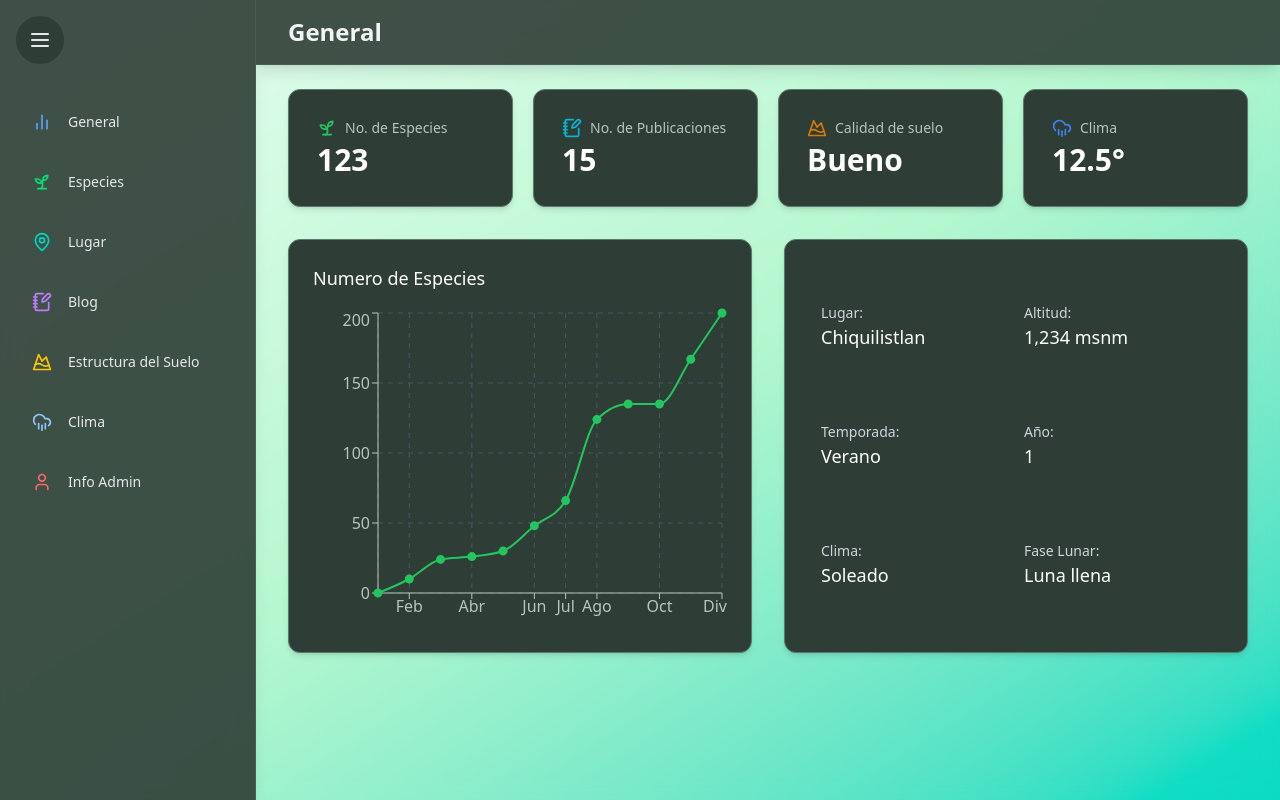
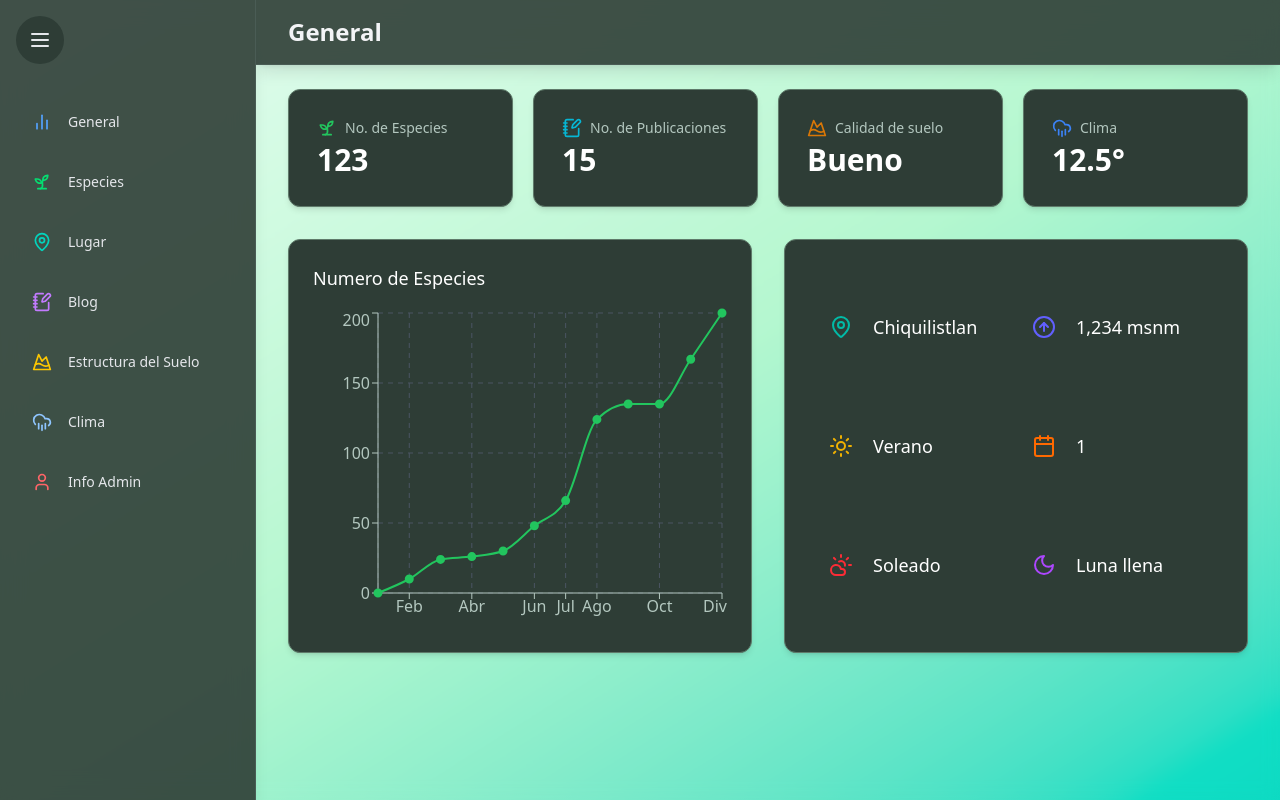
Before and after one commit to romtega/admin-dashboard, a React (Vite) app: page / in a window 1280 px wide. Built offline with nearby package versions, Linux system fonts and the light colour scheme.

Commit message:
fix: table scroll and basicinfo responsiveness

```diff
--- a/src/components/overview/BasicInfo.jsx
+++ b/src/components/overview/BasicInfo.jsx
@@ -1,4 +1,45 @@
 import { motion } from "framer-motion"
+import {
+  MapPin,
+  ArrowUpCircle,
+  Sun,
+  Calendar,
+  CloudSun,
+  Moon,
+} from "lucide-react"
+
+const BASIC_INFO = [
+  {
+    icon: MapPin,
+    color: "text-teal-500",
+    value: "Chiquilistlan",
+  },
+  {
+    icon: ArrowUpCircle,
+    color: "text-indigo-500",
+    value: "1,234 msnm",
+  },
+  {
+    icon: Sun,
+    color: "text-yellow-500",
+    value: "Verano",
+  },
+  {
+    icon: Calendar,
+    color: "text-orange-500",
+    value: "1",
+  },
+  {
+    icon: CloudSun,
+    color: "text-red-500",
+    value: "Soleado",
+  },
+  {
+    icon: Moon,
+    color: "text-purple-500",
+    value: "Luna llena",
+  },
+]
 
 const BasicInfo = () => {
   return (
@@ -9,30 +50,14 @@ const BasicInfo = () => {
       transition={{ delay: 0.2 }}
     >
       <div className="grid grid-cols-1 sm:grid-cols-2 px-5 py-6 sm:p-5 justify-center h-full items-center gap-4">
-        <div className="flex flex-col w-full">
-          <span className="text-sm font-light text-gray-300">Lugar:</span>
-          <span className="text-lg font-medium text-white">Chiquilistlan</span>
-        </div>
-        <div className="flex flex-col w-full">
-          <span className="text-sm font-light text-gray-300">Altitud:</span>
-          <span className="text-lg font-medium text-white">1,234 msnm</span>
-        </div>
-        <div className="flex flex-col w-full">
-          <span className="text-sm font-light text-gray-300">Temporada:</span>
-          <span className="text-lg font-medium text-white">Verano</span>
-        </div>
-        <div className="flex flex-col w-full">
-          <span className="text-sm font-light text-gray-300">Año:</span>
-          <span className="text-lg font-medium text-white">1</span>
-        </div>
-        <div className="flex flex-col w-full">
-          <span className="text-sm font-light text-gray-300">Clima:</span>
-          <span className="text-lg font-medium text-white">Soleado</span>
-        </div>
-        <div className="flex flex-col w-full">
-          <span className="text-sm font-light text-gray-300">Fase Lunar:</span>
-          <span className="text-lg font-medium text-white">Luna llena</span>
-        </div>
+        {BASIC_INFO.map((item, index) => (
+          <div key={index} className="flex items-center space-x-3 w-full">
+            <div className={`p-2 rounded-full ${item.color} bg-opacity-20`}>
+              <item.icon className={`w-6 h-6 ${item.color}`} />
+            </div>
+            <span className="text-lg font-medium text-white">{item.value}</span>
+          </div>
+        ))}
       </div>
     </motion.div>
   )
--- /dev/null
+++ b/src/components/species/SpeciesFamiliesChart.jsx
@@ -0,0 +1,74 @@
+import { motion } from "framer-motion"
+import {
+  PieChart,
+  Pie,
+  Cell,
+  Tooltip,
+  Legend,
+  ResponsiveContainer,
+} from "recharts"
+
+const data = [
+  { name: "Fabaceae", numero: 16 },
+  { name: "Cucurbitaceae", numero: 10 },
+  { name: "Asteraceae", numero: 20 },
+  { name: "Solanaceae", numero: 5 },
+  { name: "Rosaceae", numero: 1 },
+  { name: "Poaceae", numero: 23 },
+]
+
+const COLORS = [
+  "#8884d8",
+  "#82ca9d",
+  "#ffc658",
+  "#ff8042",
+  "#0088FE",
+  "#00C49F",
+]
+
+const SpeciesFamiliesChart = () => {
+  return (
+    <motion.div
+      className="bg-[#2E3D36] backdrop-blur-md shadow-md rounded-xl p-6 border border-[#5F7A6A]"
+      initial={{ opacity: 0, y: 20 }}
+      animate={{ opacity: 1, y: 0 }}
+      transition={{ delay: 0.2 }}
+    >
+      <h2 className="mb-4 text-lg font-medium text-white">Familias</h2>
+      <div style={{ width: "100%", height: 300 }}>
+        <ResponsiveContainer width="100%" height="100%">
+          <PieChart>
+            <Pie
+              data={data}
+              cx="50%"
+              cy="50%"
+              outerRadius={80}
+              fill="#8884d8"
+              dataKey="numero"
+              label={({ name, percent }) => {
+                return `${name} ${(percent * 100).toFixed(0)}%`
+              }}
+            >
+              {data.map((entry, index) => (
+                <Cell
+                  key={`cell-${index}`}
+                  fill={COLORS[index % COLORS.length]}
+                />
+              ))}
+            </Pie>
+            <Tooltip
+              contentStyle={{
+                backgroundColor: "rgba(31, 41, 55, 0.8)",
+                borderColor: "#4B5563",
+              }}
+              itemStyle={{ color: "#E5E7EB" }}
+            />
+            <Legend />
+          </PieChart>
+        </ResponsiveContainer>
+      </div>
+    </motion.div>
+  )
+}
+
+export default SpeciesFamiliesChart
--- a/src/components/species/SpeciesTable.jsx
+++ b/src/components/species/SpeciesTable.jsx
@@ -66,7 +66,8 @@ const SpeciesTable = () => {
 
   return (
     <motion.div
-      className="bg-[#2E3D36] flex flex-col h-full overflow-hidden shadow-md rounded-xl border border-[#5F7A6A] p-6"
+      className="bg-[#2E3D36] flex flex-col shadow-md rounded-xl border border-[#5F7A6A] p-6 mb-8 sm:max-h-[62vh] max-h-[
+      70vh]"
       initial={{ opacity: 0, y: 20 }}
       animate={{ opacity: 1, y: 0 }}
       transition={{ delay: 0.2 }}
@@ -79,7 +80,7 @@ const SpeciesTable = () => {
 
         {/* Button & Search Input Container */}
         <div className="flex items-center gap-4 w-full sm:w-auto">
-          <button className="bg-[#5F7A6A] text-white font-medium px-4 py-2 rounded-lg shadow-md transition-all hover:bg-[#4E6658] focus:outline-none focus:ring-2 focus:ring-[#5F7A6A] flex items-center gap-2">
+          <button className="bg-[#5F7A6A] text-white font-medium px-4 py-2 rounded-lg shadow-md transition-all hover:bg-[#4E6658] focus:outline-none focus:ring-2 focus:ring-[#5F7A6A] flex items-center gap-2 cursor-pointer">
             <Plus size={18} /> Agregar
           </button>
 
@@ -98,9 +99,8 @@ const SpeciesTable = () => {
           </div>
         </div>
       </div>
-      {/* Table Wrapper - Makes the table scrollable */}
-      <div className="flex-1 overflow-auto">
-        <table className="min-w-full divide-y divide-gray-700">
+      <div className="overflow-auto">
+        <table className="min-w-full divide-y divide-gray-700 ">
           <thead>
             <tr>
               <th className="px-6 py-3 text-left text-xs font-medium text-gray-400 uppercase tracking-wider">
@@ -146,7 +146,7 @@ const SpeciesTable = () => {
                   {specie.numero}
                 </td>
                 <td className="px-6 py-4 whitespace-nowrap text-sm text-gray-300">
-                  <button className="text-indigo-400 hover:text-indigo-300 mr-2 cursor-pointer">
+                  <button className="text-[#F59E0B] hover:text-indigo-300 mr-2 cursor-pointer">
                     <Edit size={18} />
                   </button>
                   <button className="text-red-400 hover:text-red-300 cursor-pointer">
--- a/src/pages/SpeciesPage.jsx
+++ b/src/pages/SpeciesPage.jsx
@@ -4,11 +4,13 @@ import { motion } from "framer-motion"
 import Header from "@/components/common/Header"
 import StatCard from "@/components/common/StatCard"
 import SpeciesTable from "@/components/species/SpeciesTable"
+import SpeciesFamiliesChart from "@/components/species/SpeciesFamiliesChart"
+import SpeciesOverviewChart from "@/components/overview/SpeciesOverviewChart"
 
 const SpeciesPage = () => {
   return (
-    <div className="flex-1 overflow-hidden relative z-10">
-      <Header title="Products" />
+    <div className="flex-1 overflow-auto relative z-10">
+      <Header title="Especies" />
 
       <main className="max-w-7xl mx-auto py-6 px-4 lg:px-8 ">
         <motion.div
@@ -33,7 +35,11 @@ const SpeciesPage = () => {
           <StatCard name="SAF" icon={Trees} value="2" color="#EF4444" />
         </motion.div>
         <SpeciesTable />
-        <div className="grid grid-col-1 lg:grid-cols-2 gap-8" />
+
+        <div className="grid grid-cols-1 lg:grid-cols-2 gap-8">
+          <SpeciesFamiliesChart />
+          <SpeciesOverviewChart />
+        </div>
       </main>
     </div>
   )
```
